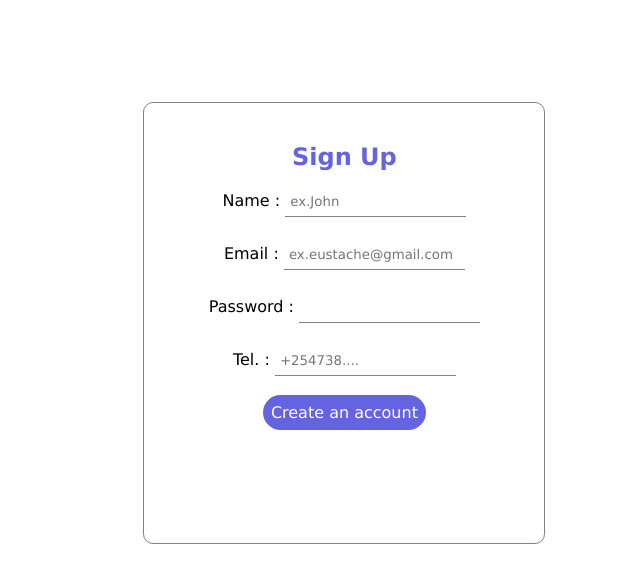
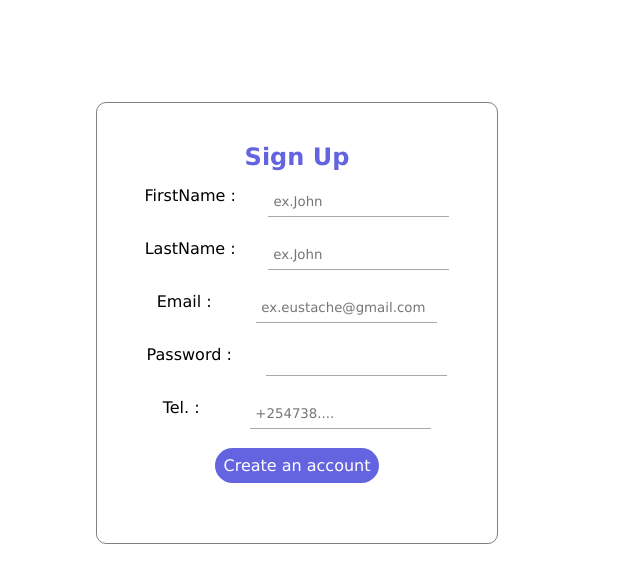
Before and after one commit to Eustachekamala/EsWix_website, a plain HTML site: page index.html in a window 1280 px wide. Shown: the whole page, without its empty margins (343-983 px from the left). Drawn offline with Linux system fonts and the light colour scheme.

Commit message:
I added some lines in the file css to make sure the page of signup overview well

```diff
--- a/index.html
+++ b/index.html
@@ -12,15 +12,19 @@
             <form action="">
                 <div id="form">
                     <div class="user-info">
-                        <label for="name">Name :</label>
+                        <label for="firstname">FirstName :</label>
                         <input class="input" type="text" placeholder="ex.John" required="required">
                     </div>
                     <div class="user-info">
-                        <label for="">Email :</label>
+                        <label for="lastname">LastName :</label>
+                        <input class="input" type="text" placeholder="ex.John" required="required">
+                    </div>
+                    <div class="user-info">
+                        <label for="email">Email :</label>
                         <input class="input" type="email" placeholder="ex.eustache@gmail.com" required="required">
                     </div>
                     <div class="user-info">
-                        <label for="">Password :</label>
+                        <label for="password">Password :</label>
                         <input class="input" type="password" required="required">
                     </div>
                     <div class="user-info">
--- a/style.css
+++ b/style.css
@@ -10,7 +10,7 @@
     height:400px;
     width: 400px;
     border-radius: 10px;
-    margin-left: 38%;
+    margin: auto;
     margin-top: 8%;
     padding-top: 40px;
 }
@@ -22,8 +22,8 @@
     width: 400px;
     padding: 5px;
     border-radius: 10px;
-    margin-left: 38%;
-    margin-top: 8%;
+    margin: auto;
+    margin-top: 12%;
     padding-top: 40px;
 }
 
@@ -38,14 +38,7 @@ h2{
 }
 label{
     text-align: start;
-}
-input{
-    height: 20px;
-    border: none;
-    outline: none;
-    border-bottom: 1px solid gray;
-    padding: 5px;
-    text-align: start;
+
 }
 /* .input{
     padding-left: 10px;
@@ -58,9 +51,20 @@ input::placeholder{
     opacity: 5px;
 }
 .user-info{
+    display: flex;
+    flex-direction: row;
+    justify-content: space-evenly;
     padding: 5px;
     margin-bottom: 12px;
     text-align: center;
+}
+.user-info input{
+    height: 20px;
+    border: none;
+    outline: none;
+    border-bottom: 1px solid darkgray;
+    padding: 5px;
+    text-align: start;
 }
 #btn-create-account,#btn-sign_in{
     height: 30px;
```
